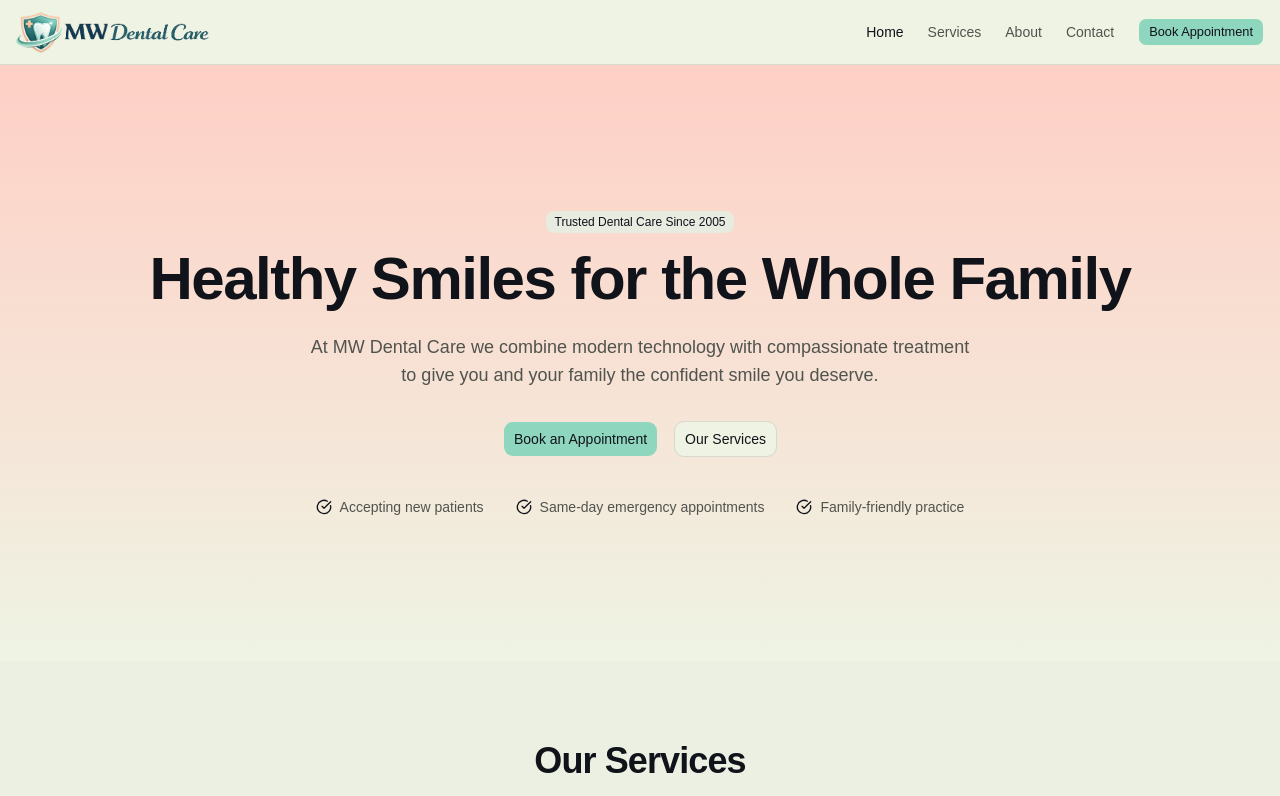
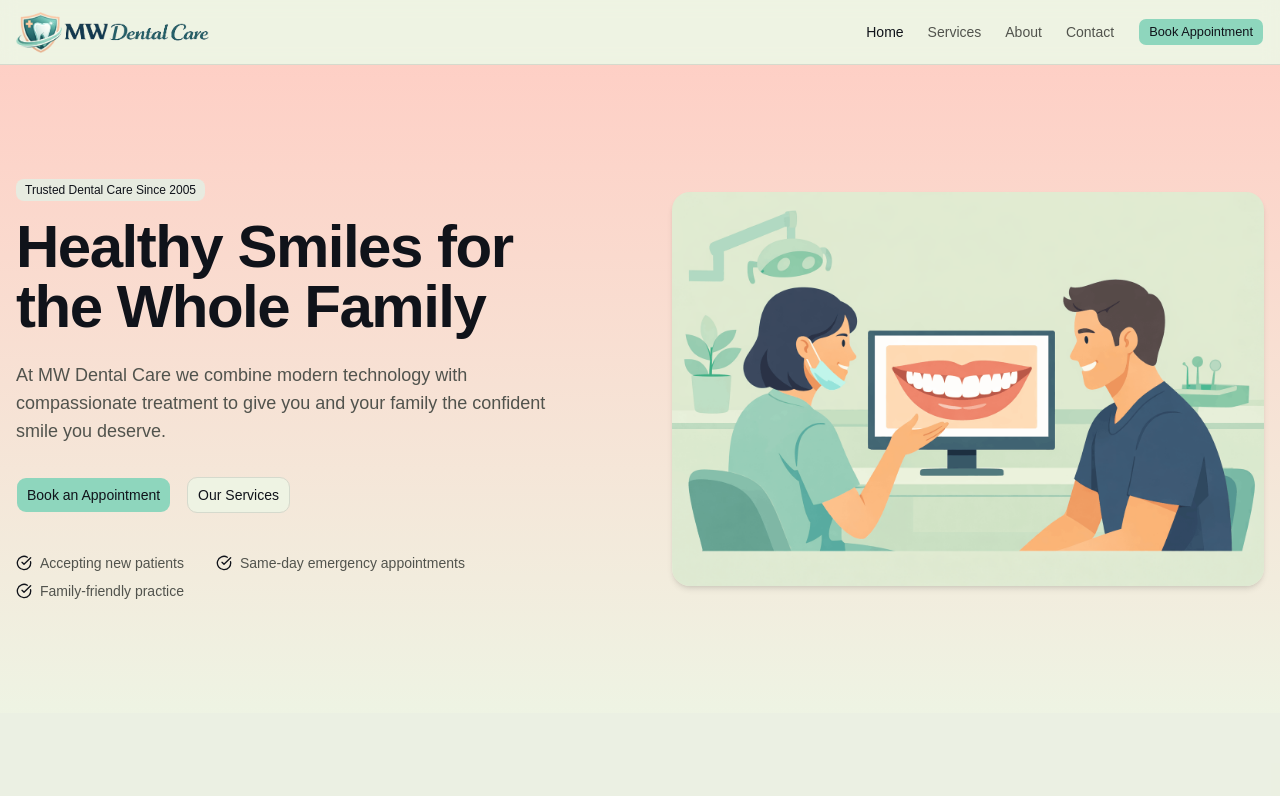
Before and after one commit to stephenmcardle/mw-dental-care, a React (Vite) app: page / in a window 1280 px wide. Shown: the top 796 px of the page. Built offline with nearby package versions, Linux system fonts and the light colour scheme.

Commit message:
add hero illustration

```diff
--- a/src/components/Hero.tsx
+++ b/src/components/Hero.tsx
@@ -3,6 +3,7 @@ import { buttonVariants } from '@/components/ui/button'
 import { Badge } from '@/components/ui/badge'
 import { cn } from '@/lib/utils'
 import { CheckCircle } from 'lucide-react'
+import heroImage from '@/assets/hero-image.png'
 
 const highlights = [
   'Accepting new patients',
@@ -12,23 +13,26 @@ const highlights = [
 
 export default function Hero() {
   return (
-    <section className="relative overflow-hidden bg-linear-to-b from-brand-peach-soft to-background py-24 md:py-36">
-      <div className="container mx-auto px-4 text-center">
+    <section className="relative overflow-hidden bg-linear-to-b from-brand-peach-soft to-background py-20 md:py-28">
+      <div className="container mx-auto px-4">
+        <div className="grid items-center gap-10 md:grid-cols-2 md:gap-16">
+
+          {/* Left: text content */}
+          <div>
             <Badge variant="secondary" className="mb-4">
               Trusted Dental Care Since 2005
             </Badge>
 
             <h1 className="text-4xl font-bold tracking-tight sm:text-5xl md:text-6xl">
-          Healthy Smiles for the{' '}
-          Whole Family
+              Healthy Smiles for the Whole Family
             </h1>
 
-        <p className="mx-auto mt-6 max-w-2xl text-lg text-muted-foreground">
+            <p className="mt-6 max-w-xl text-lg text-muted-foreground">
               At MW Dental Care we combine modern technology with compassionate
               treatment to give you and your family the confident smile you deserve.
             </p>
 
-        <div className="mt-8 flex flex-wrap justify-center gap-4">
+            <div className="mt-8 flex flex-wrap gap-4">
               <Link to="/contact" className={cn(buttonVariants({ size: 'lg' }))}>
                 Book an Appointment
               </Link>
@@ -37,15 +41,30 @@ export default function Hero() {
               </Link>
             </div>
 
-        <ul className="mt-10 flex flex-wrap justify-center gap-x-8 gap-y-2 text-sm text-muted-foreground">
+            <ul
+              role="list"
+              className="mt-10 flex flex-col gap-2 text-sm text-muted-foreground sm:flex-row sm:flex-wrap sm:gap-x-8 sm:gap-y-2"
+            >
               {highlights.map((h) => (
                 <li key={h} className="flex items-center gap-2">
-              <CheckCircle className="h-4 w-4 text-foreground" aria-hidden="true" />
+                  <CheckCircle className="h-4 w-4 shrink-0 text-foreground" aria-hidden="true" />
                   {h}
                 </li>
               ))}
             </ul>
           </div>
+
+          {/* Right: illustration */}
+          <div className="flex items-center justify-center">
+            <img
+              src={heroImage}
+              alt="A dentist reviews treatment options with a patient using a digital screen"
+              className="w-full rounded-2xl shadow-md"
+            />
+          </div>
+
+        </div>
+      </div>
     </section>
   )
 }
```
Also changed, not shown: src/assets/hero-image.png (added). Lines whose indentation alone changed are shown as unchanged.
